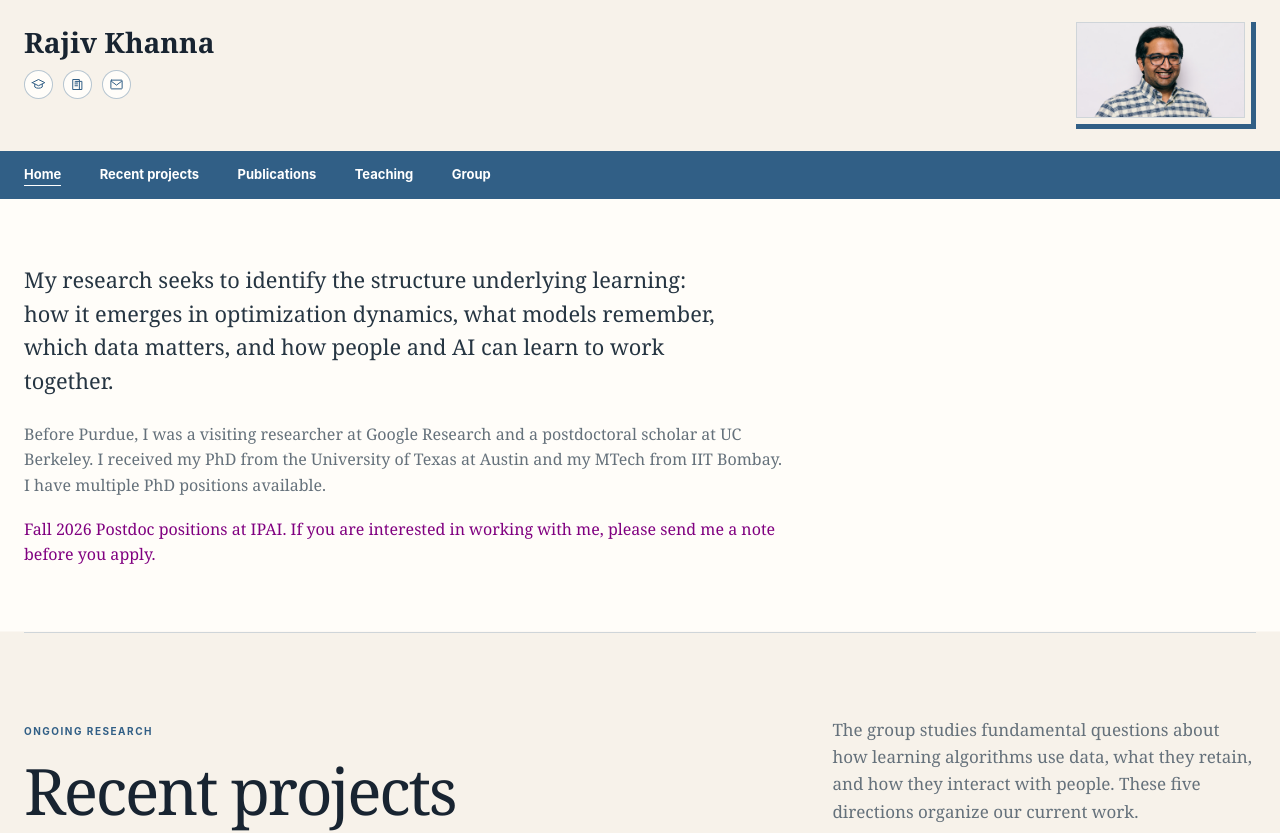
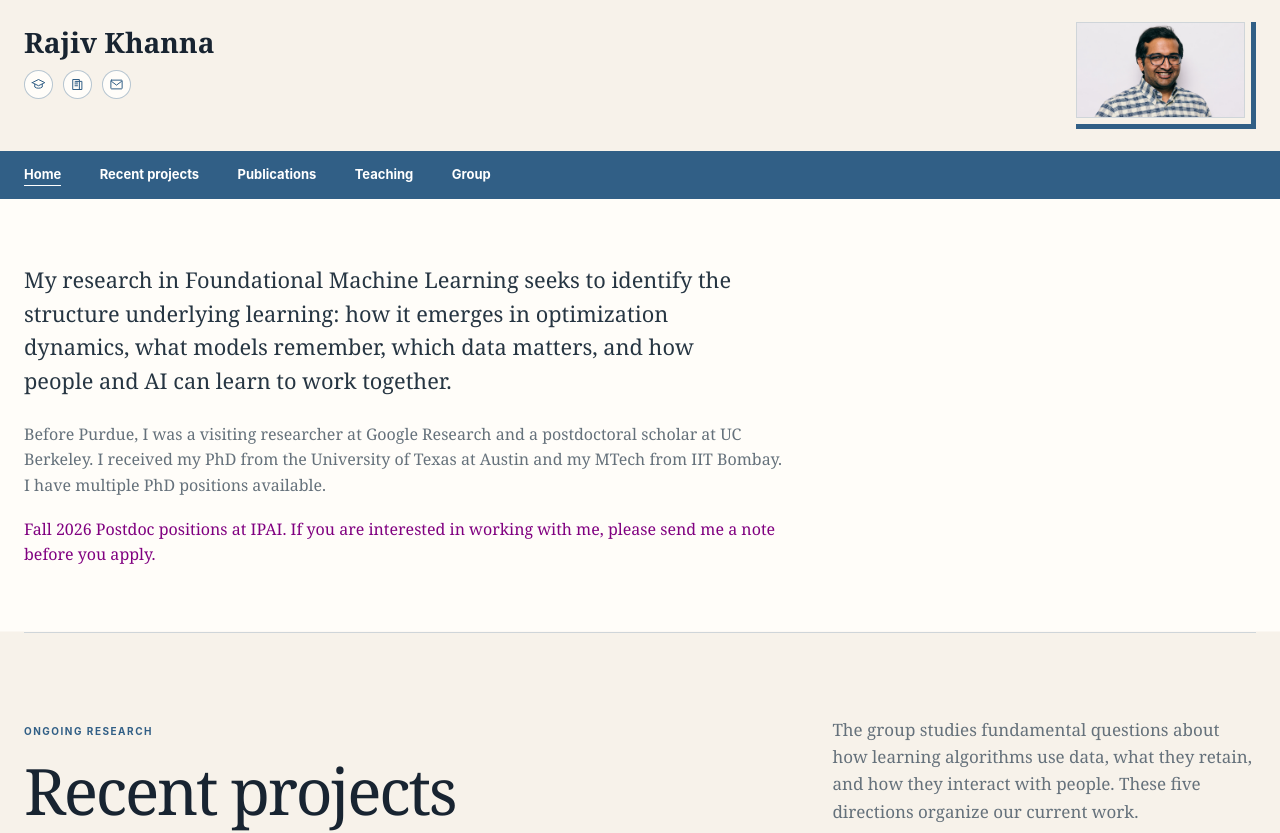
Before and after one commit to rjvak7/rjvak7.github.io, a Next.js app: page / in a window 1280 px wide. Shown: the top 833 px of the page. Built offline with nearby package versions, Linux system fonts and the light colour scheme.

Commit message:
Refine foundational machine learning introduction

```diff
--- a/app/page.tsx
+++ b/app/page.tsx
@@ -84,10 +84,10 @@ export default function Home() {
         <section className="hero section-container" id="top">
           <div className="hero-copy">
             <p className="hero-summary">
-              My research seeks to identify the structure underlying learning:
-              how it emerges in optimization dynamics, what models remember,
-              which data matters, and how people and AI can learn to work
-              together.
+              My research in Foundational Machine Learning seeks to identify the
+              structure underlying learning: how it emerges in optimization
+              dynamics, what models remember, which data matters, and how people
+              and AI can learn to work together.
             </p>
             <p>
               Before Purdue, I was a visiting researcher at Google Research and
```
Also changed, not shown: 1 other file (tests, documents, lock files or other folders).
